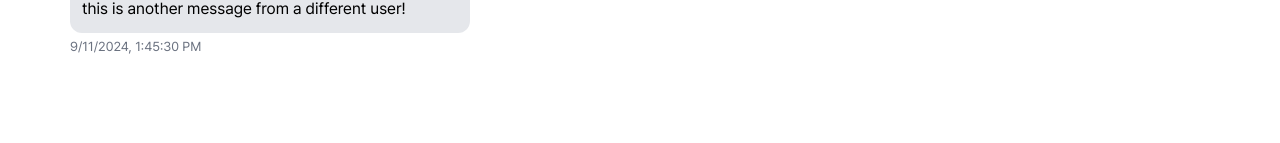
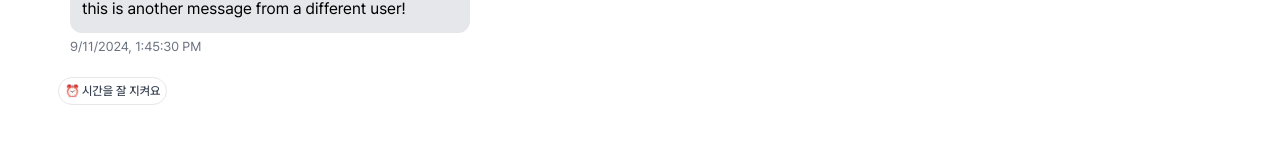
Before and after one commit to tikkle-a501/tikkle, a Next.js app in the folder front/tikkle/: page / in a window 1280 px wide. Shown: the part 1694-1837 px from the top of the page. Before the commit the page ends 1815 px from the top, so only its background shows below. Built offline with nearby package versions, Linux system fonts and the light colour scheme.

Commit message:
feat: rank 뱃지, review 뱃지 컴포넌트 구축

```diff
--- a/front/tikkle/src/app/page.tsx
+++ b/front/tikkle/src/app/page.tsx
@@ -6,6 +6,7 @@ import TitleInput from "@/components/input/TitleInput";
 import SearchInput from "@/components/input/SearchInput";
 import ChatList from "@/components/chat/ChatList";
 import MessageList from "@/components/chat/MessageList";
+import ReviewBadge from "@/components/badge/review/ReviewBadge";
 
 export default function Landing() {
   const testCards = [
@@ -155,6 +156,8 @@ export default function Landing() {
           writerId={chat.writerId}
         />
       ))}
+
+      <ReviewBadge type="time" />
     </div>
   );
 }
--- /dev/null
+++ b/front/tikkle/src/components/badge/rank/RankBadge.tsx
@@ -0,0 +1,21 @@
+interface RankBadgeProps {
+  rank: "first" | "second" | "third" | "others";
+  children: React.ReactNode;
+}
+
+const RankBadge: React.FC<RankBadgeProps> = ({ rank, children }) => {
+  const rankClasss = {
+    first:
+      "flex justify-center bg-yellow400 h-7 w-7 p-10 text-white text-14 font-600 leading-19 items-center rounded-round box-border",
+    second:
+      "flex justify-center bg-coolGray400 h-7 w-7 p-10 text-white text-14 font-600 leading-19 items-center rounded-round box-border",
+    third:
+      "flex justify-center bg-yellow700 h-7 w-7 p-10 text-white text-14 font-6`00 leading-19 items-center rounded-round box-border",
+    others:
+      "flex justify-center bg-baseWhite h-7 w-7 p-10 color-baseWhite text-14 font-600 leading-19 items-center rounded-round box-border",
+  };
+
+  return <div className={rankClasss[rank]}>{children}</div>;
+};
+
+export default RankBadge;
--- /dev/null
+++ b/front/tikkle/src/components/badge/review/ReviewBadge.tsx
@@ -0,0 +1,45 @@
+import React from "react";
+
+interface ReviewBadgeProps {
+  type: "time" | "accuracy" | "workload" | "kindness" | "fastReply";
+}
+
+const ReviewBadge: React.FC<ReviewBadgeProps> = ({ type }) => {
+  let emoji = "";
+  let text = "";
+
+  switch (type) {
+    case "time":
+      emoji = "⏰";
+      text = "시간을 잘 지켜요";
+      break;
+    case "accuracy":
+      emoji = "✏️";
+      text = "일처리가 정확해요";
+      break;
+    case "workload":
+      emoji = "👌";
+      text = "업무량이 적절해요";
+      break;
+    case "kindness":
+      emoji = "😊";
+      text = "친절해요";
+      break;
+    case "fastReply":
+      emoji = "✉️";
+      text = "답장이 빨라요";
+      break;
+    default:
+      emoji = "";
+      text = "-";
+  }
+
+  return (
+    <div className="inline-flex items-center bg-baseWhite border border-coolGray200 rounded-round px-6 py-4 m-2 text-12 font-medium text-gray-700">
+      <span>{emoji}</span>
+      <span className="ml-2">{text}</span>
+    </div>
+  );
+};
+
+export default ReviewBadge;
```
